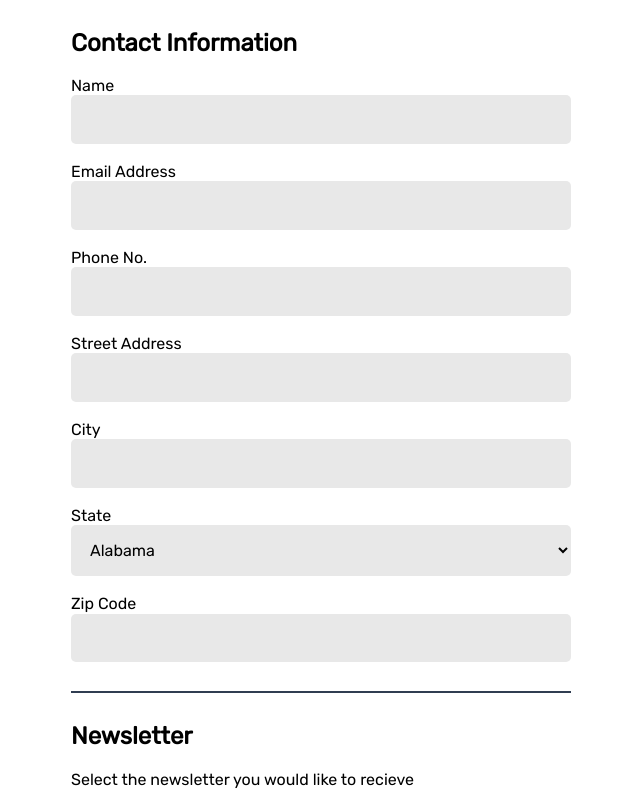
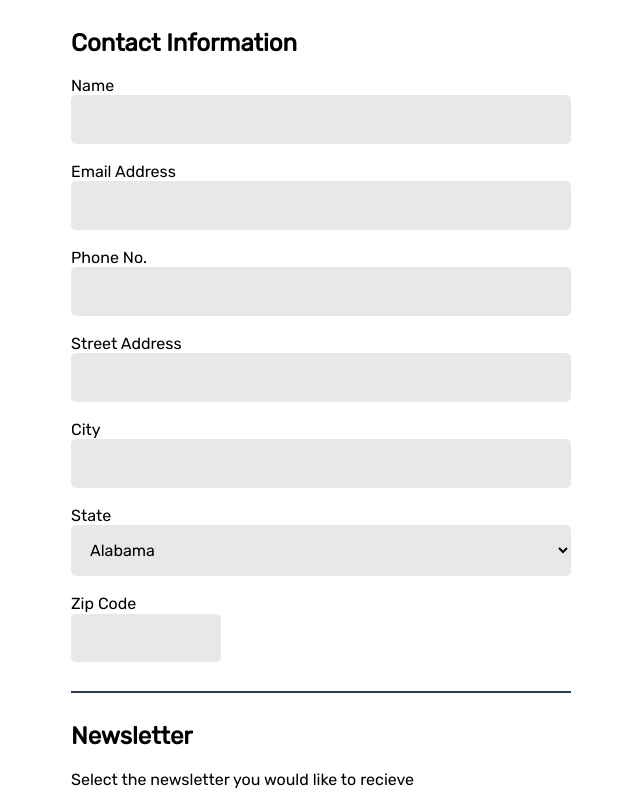
Before and after one commit to JamesWrightDev/Online-Registration-Form---Unit-3, a plain HTML site: page index.html in a window 1280 px wide. Shown: the part 213-1014 px from the top of the page, without its empty margins (319-959 px from the left). Drawn offline with Linux system fonts and the light colour scheme.

Commit message:
Zip
made zip code input shorter.

```diff
--- a/css/main.css
+++ b/css/main.css
@@ -41,8 +41,9 @@ select {
 	padding: 15px;
 	border-radius: 5px;
 }
-.small-input {
-	width: 300px;
+#zip {
+	width: 30%;
+	display: block;
 }
 label {
 	margin-bottom: 1em;
```
